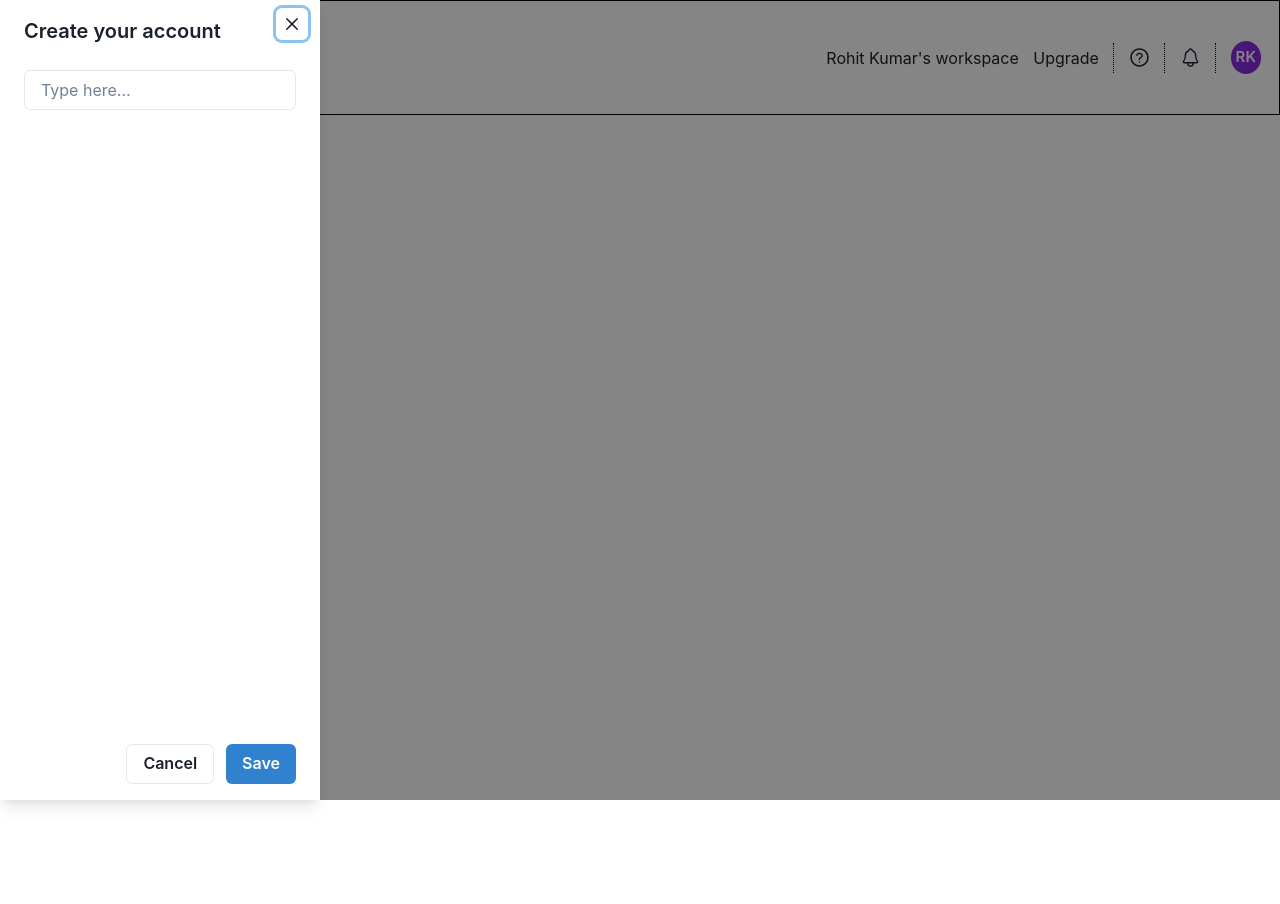
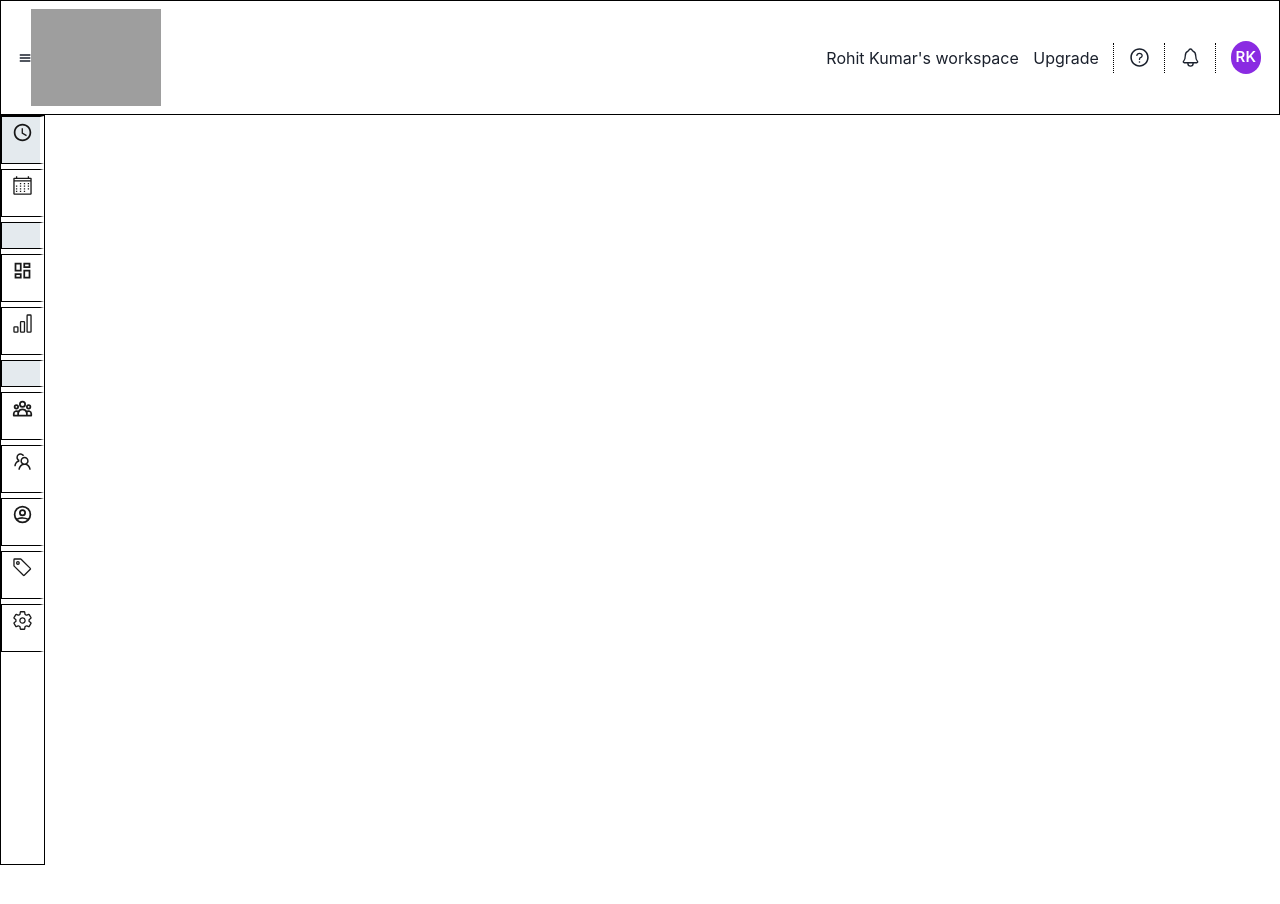
Before and after one commit to saurabhsolanki/Clockify, a React (Create React App) app in the folder clockify/: page /tracker in a window 1280 px wide. Shown: the top 904 px of the page. Before the commit the page ends 800 px from the top, so only its background shows below. Built offline with nearby package versions, Linux system fonts and the light colour scheme; grey boxes are pictures that could not be loaded.

Commit message:
dash_nav

```diff
--- /dev/null
+++ b/clockify/src/Dashboard/Sidebar.css
@@ -0,0 +1,119 @@
+
+.main-container {
+  display: flex;
+
+}
+main {
+  padding: 10px;
+
+}
+
+.title {
+  font-size: 3rem;
+  display: grid;
+  place-items: center;
+}
+.icon{
+    color: #000000e6;;
+    font-size: 21px;
+    margin-bottom: 15px;
+    display: flex;
+    align-self: center;
+}
+
+/* Sidebar */
+.sidebar {
+
+  color: white;
+  height: 100vh;
+  overflow-y: auto;
+}
+
+.top_section {
+  display: flex;
+  align-items: center;
+  justify-content: space-between;
+  padding: 15px 10px;
+}
+.logo {
+  font-size: 18px;
+  line-height: 0;
+}
+.bars {
+  width: 30px;
+}
+.hide {
+  display: none;
+}
+
+.search {
+  display: flex;
+  align-items: center;
+  margin: 10px 0;
+  height: 30px;
+  padding: 10px;
+}
+.search input {
+  border: none;
+  margin-left: 10px;
+  border-radius: 5px;
+  background: rgb(238, 238, 238);
+
+  color: white;
+}
+
+.routes {
+  display: flex;
+  flex-direction: column;
+  gap: 5px;
+  height: calc(100vh - 50px);
+  border: 1px solid black;
+
+}
+.link {
+    border: 1px solid black;
+  display: flex;
+  color: white;
+  align-items: center;
+  gap: 10px;
+  padding: 5px 10px;
+  border-right: 4px solid transparent;
+  transition: 0.2s cubic-bezier(0.6, -0.28, 0.735, 0.045);
+}
+.link:hover {
+  border-right: 4px solid white;
+  background: #E4EAEE;;
+  transition: 0.2s cubic-bezier(0.6, -0.28, 0.735, 0.045);
+}
+.active {
+  border-right: 4px solid white;
+  background: #E4EAEE;
+}
+.link_text {
+  white-space: nowrap;
+  font-size: 15px;
+  color: #000000e6;
+  display: flex;
+  align-items: center;
+}
+
+.menu {
+  display: flex;
+  color: white;
+  padding: 5px 10px;
+  border-right: 4px solid transparent;
+  transition: 0.2s cubic-bezier(0.6, -0.28, 0.735, 0.045);
+  justify-content: space-between;
+}
+.menu_item {
+  display: flex;
+  gap: 10px;
+}
+.menu_container {
+  display: flex;
+  flex-direction: column;
+}
+.menu_container .link {
+  padding-left: 20px;
+  border-bottom: #fff 0.5px solid;
+}
--- a/clockify/src/Dashboard/Sidebar.jsx
+++ b/clockify/src/Dashboard/Sidebar.jsx
@@ -1,62 +1,266 @@
-import React from 'react'
-import {
-    Drawer,
-    DrawerBody,
-    DrawerFooter,
-    DrawerHeader,
-    DrawerOverlay,
-    DrawerContent,
-    DrawerCloseButton,
-    Button,
-    Input,
-  } from '@chakra-ui/react'
-import { useState } from 'react'
-import DashboardNav from './DashboardNav'
-const Sidebar = () => {
-    // const { isOpen, onOpen, onClose } = useDisclosure()
-    const [isOpen,setOpen]=useState(true)
-    const onClose=()=>{
-        setOpen(false)
-    }
+import { NavLink } from "react-router-dom";
+import {AiOutlineTeam } from "react-icons/ai";
+import { VscCalendar } from "react-icons/vsc";
+import { IoSettingsOutline } from "react-icons/io5";
+import { MdOutlineWatchLater } from "react-icons/md";
+import { BsBarChart,BsTag } from "react-icons/bs";
+import {HiOutlineUserGroup ,HiOutlineUserCircle} from "react-icons/hi";
+import { MdOutlineDashboard} from "react-icons/md";
+import { useState } from "react";
+import { AnimatePresence, motion } from "framer-motion";
+import SidebarMenu from "./SidebarMenu";
+import "./Sidebar.css"
+import DashboardNav from "./DashboardNav";
+const routes = [
+  {
+    path: "/tracker",
+    name: "Time Tracker",
+    icon: <MdOutlineWatchLater />,
+  },
+  {
+    path: "/calendar",
+    name: "CALENDAR",
+    icon: <VscCalendar />,
+  },
+  {
 
-    const onOpen=()=>{
-        setOpen(true)
-    }
-    const btnRef = React.useRef()
+    name: "ANALYZE",
+    icon: "",
+  },
+  {
+    path: "/dashboard",
+    name: "DASHBOARD",
+    icon: <MdOutlineDashboard />,
+  },
+  {
+    path: "/reports",
+    name: "REPORTS",
+    icon: <BsBarChart />,
+  },
+  {
+
+    name: "MANAGE",
+    icon: "",
+  },
+  {
+    path: "/projects",
+    name: "PROJECTS",
+    icon: <HiOutlineUserGroup />,
+  },
+
+  {
+    path: "/team",
+    name: "TEAM",
+    icon: <AiOutlineTeam/>,
+  },
+
+  {
+    path: "/client",
+    name: "CLIENT",
+    icon: <HiOutlineUserCircle/>,
+  },
+
+  {
+    path: "/tag",
+    name: "TAGS",
+    icon: <BsTag/>,
+  },
+  {
+    path: "/settings",
+    name: "SETTINGS",
+    icon: <IoSettingsOutline/>,
+  },
+
+  // {
+  //   path: "/file-manager",
+  //   name: "File Manager",
+  //   icon: <AiTwotoneFileExclamation />,
+  //   subRoutes: [
+  //     {
+  //       path: "/settings/profile",
+  //       name: "Profile ",
+  //       icon: <FaUser />,
+  //     },
+  //     {
+  //       path: "/settings/2fa",
+  //       name: "2FA",
+  //       icon: <FaLock />,
+  //     },
+  //     {
+  //       path: "/settings/billing",
+  //       name: "Billing",
+  //       icon: <FaMoneyBill />,
+  //     },
+  //   ],
+  // },
+  // {
+  //   path: "/order",
+  //   name: "Order",
+  //   icon: <BsCartCheck />,
+  // },
+  // {
+  //   path: "/settings",
+  //   name: "Settings",
+  //   icon: <BiCog />,
+  //   exact: true,
+  //   subRoutes: [
+  //     {
+  //       path: "/settings/profile",
+  //       name: "Profile ",
+  //       icon: <FaUser />,
+  //     },
+  //     {
+  //       path: "/settings/2fa",
+  //       name: "2FA",
+  //       icon: <FaLock />,
+  //     },
+  //     {
+  //       path: "/settings/billing",
+  //       name: "Billing",
+  //       icon: <FaMoneyBill />,
+  //     },
+  //   ],
+  // },
+  // {
+  //   path: "/saved",
+  //   name: "Saved",
+  //   icon: <AiFillHeart />,
+  // },
+];
+
+const SideBar = ({ children }) => {
+  const [isOpen, setIsOpen] = useState(false);
+  const toggle = () => setIsOpen(!isOpen);
+  const inputAnimation = {
+    hidden: {
+      width: 0,
+      padding: 0,
+      transition: {
+        duration: 0.2,
+      },
+    },
+    show: {
+      width: "140px",
+      padding: "5px 15px",
+      transition: {
+        duration: 0.2,
+      },
+    },
+  };
+
+  const showAnimation = {
+    hidden: {
+      width: 0,
+      opacity: 0,
+      transition: {
+        duration: 0.5,
+      },
+    },
+    show: {
+      opacity: 1,
+      width: "auto",
+      transition: {
+        duration: 0.5,
+      },
+    },
+  };
+
   return (
-    <div>
-      <DashboardNav onOpen={onOpen}/>
-       <>
-      {/* <Button ref={btnRef} colorScheme='teal' onClick={onOpen}>
-        Open
-      </Button> */}
-      <Drawer
-        isOpen={isOpen}
-        placement='left'
-        onClose={onClose}
-        finalFocusRef={btnRef}
-      >
-        <DrawerOverlay />
-        <DrawerContent>
-          <DrawerCloseButton />
-          <DrawerHeader>Create your account</DrawerHeader>
+    <>
+    <DashboardNav onOpen={toggle} />
+      <div className="main-container">
+        <motion.div
+          animate={{
+            width: isOpen ? "200px" : "45px",
 
-          <DrawerBody>
-            <Input placeholder='Type here...' />
-          </DrawerBody>
+            transition: {
+              duration: 0.5,
+              type: "spring",
+              damping: 10,
+            },
+          }}
+          className={`sidebar `}
+        >
 
-          <DrawerFooter>
-            <Button variant='outline' mr={3} onClick={onClose}>
-              Cancel
-            </Button>
-            <Button colorScheme='blue'>Save</Button>
-          </DrawerFooter>
-        </DrawerContent>
-      </Drawer>
 
+          {/* <div className="search">
+            <div className="search_icon">
+              <MdOutlineWatchLater />
+            </div>
+            <AnimatePresence>
+              {isOpen && (
+                <motion.input
+                  initial="hidden"
+                  animate="show"
+                  exit="hidden"
+                  variants={inputAnimation}
+                  type="text"
+                  placeholder="Search"
+                />
+              )}
+            </AnimatePresence>
+          </div> */}
+
+
+          <section className="routes">
+            {routes.map((route, index) => {
+              // if (route.subRoutes) {
+              //   return (
+              //     <SidebarMenu
+              //       setIsOpen={setIsOpen}
+              //       route={route}
+              //       showAnimation={showAnimation}
+              //       isOpen={isOpen}
+              //     />
+              //   );
+              // }
+
+              return (
+                <NavLink
+                  to={route?.path}
+                  key={index}
+                  className="link"
+                  activeClassName="active"
+                >
+                  <div className="icon">{route.icon}</div>
+                  <AnimatePresence>
+                    {isOpen && (
+                      <motion.div
+                        variants={showAnimation}
+                        initial="hidden"
+                        animate="show"
+                        exit="hidden"
+                        className="link_text"
+                      >
+                        {route.name}
+                      </motion.div>
+                    )}
+                  </AnimatePresence>
+                </NavLink>
+              );
+            })}
+          </section>
+          {/* <div className="top_section">
+            <AnimatePresence>
+              {isOpen && (
+                <motion.h1
+                  variants={showAnimation}
+                  initial="hidden"
+                  animate="show"
+                  exit="hidden"
+                  className="logo"
+                >
+                  ANALYZE
+                </motion.h1>
+              )}
+            </AnimatePresence>
+          </div> */}
+        </motion.div>
+
+        <main>{children}</main>
+      </div>
     </>
-    </div>
-  )
-}
+  );
+};
 
-export default Sidebar
+export default SideBar;
--- /dev/null
+++ b/clockify/src/Dashboard/SidebarMenu.jsx
@@ -0,0 +1,107 @@
+import { AnimatePresence, motion } from "framer-motion";
+import React, { useState, useEffect } from "react";
+import { FaAngleDown } from "react-icons/fa";
+import { NavLink } from "react-router-dom";
+
+const menuAnimation = {
+  hidden: {
+    opacity: 0,
+    height: 0,
+    padding: 0,
+    transition: { duration: 0.3, when: "afterChildren" },
+  },
+  show: {
+    opacity: 1,
+    height: "auto",
+    transition: {
+      duration: 0.3,
+      when: "beforeChildren",
+    },
+  },
+};
+const menuItemAnimation = {
+  hidden: (i) => ({
+    padding: 0,
+    x: "-100%",
+    transition: {
+      duration: (i + 1) * 0.1,
+    },
+  }),
+  show: (i) => ({
+    x: 0,
+    transition: {
+      duration: (i + 1) * 0.1,
+    },
+  }),
+};
+
+const SidebarMenu = ({ route, showAnimation, isOpen, setIsOpen }) => {
+  const [isMenuOpen, setIsMenuOpen] = useState(false);
+  const toggleMenu = () => {
+    setIsMenuOpen(!isMenuOpen);
+    setIsOpen(true);
+  };
+
+  useEffect(() => {
+    if (!isOpen) {
+      setIsMenuOpen(false);
+    }
+  }, [isOpen]);
+  return (
+    <>
+      <div className="menu" onClick={toggleMenu}>
+        <div className="menu_item">
+          <div className="icon">{route.icon}</div>
+          <AnimatePresence>
+            {isOpen && (
+              <motion.div
+                variants={showAnimation}
+                initial="hidden"
+                animate="show"
+                exit="hidden"
+                className="link_text"
+              >
+                {route.name}
+              </motion.div>
+            )}
+          </AnimatePresence>
+        </div>
+        {isOpen && (
+          <motion.div
+            animate={
+              isMenuOpen
+                ? {
+                    rotate: -90,
+                  }
+                : { rotate: 0 }
+            }
+          >
+            <FaAngleDown />
+          </motion.div>
+        )}
+      </div>{" "}
+      <AnimatePresence>
+        {isMenuOpen && (
+          <motion.div
+            variants={menuAnimation}
+            initial="hidden"
+            animate="show"
+            exit="hidden"
+            className="menu_container"
+          >
+            {route.subRoutes.map((subRoute, i) => (
+              <motion.div variants={menuItemAnimation} key={i} custom={i}>
+                <NavLink to={subRoute.path} className="link">
+                  <div className="icon">{subRoute.icon}</div>
+                  <motion.div className="link_text">{subRoute.name}</motion.div>
+                </NavLink>
+              </motion.div>
+            ))}
+          </motion.div>
+        )}{" "}
+      </AnimatePresence>
+    </>
+  );
+};
+
+export default SidebarMenu;
--- a/clockify/src/Routes/AllRoutes.jsx
+++ b/clockify/src/Routes/AllRoutes.jsx
@@ -14,6 +14,7 @@
     <Route path='/download' element={<DownLoad />} />
     <Route path='/login' element={<Login />} />
     <Route path='/signup' element={<Signup />} />
+
     <Route path={"/tracker"} element={<Sidebar/>}/>
 
    </Routes>
```
